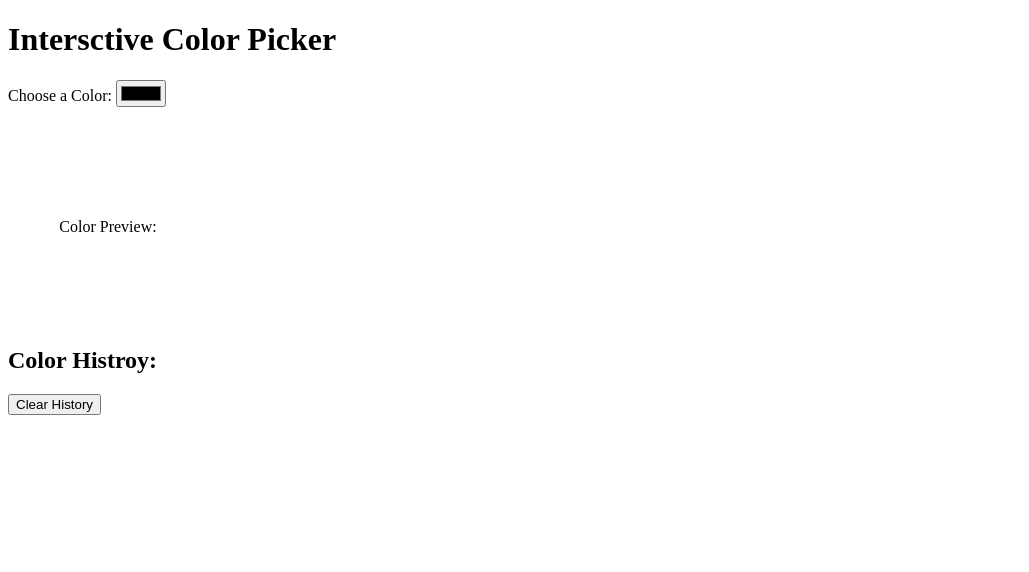
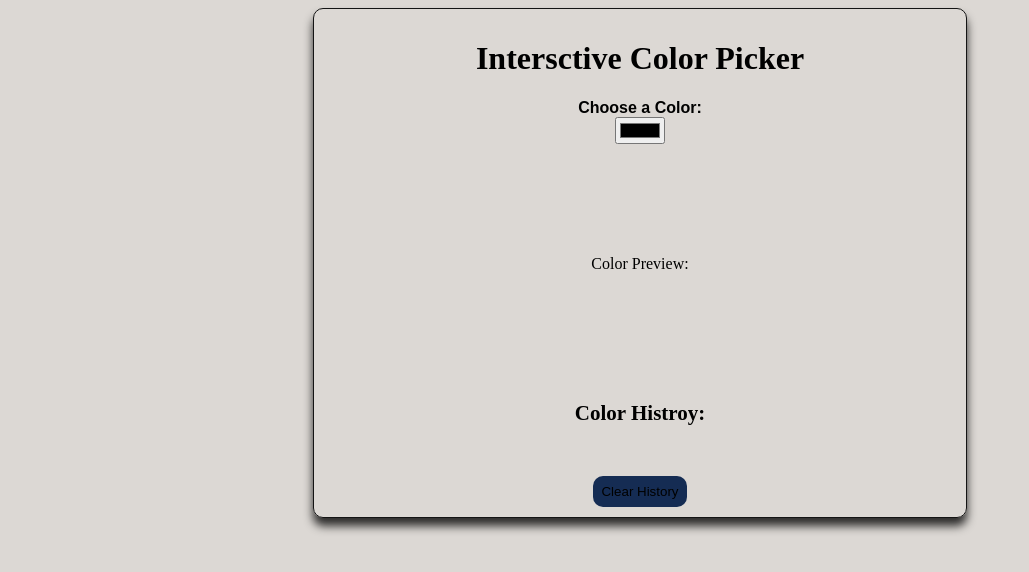
Before and after one commit to MireCORE/JaveScript-Exercises, a plain HTML site: page Exercise 36/index.html in a window 1280 px wide. Shown: the whole page, without its empty margins (0-1029 px from the left). Drawn offline with Linux system fonts and the light colour scheme.

Commit message:
Last Exercise

```diff
--- a/Exercise 36/index.html
+++ b/Exercise 36/index.html
@@ -5,13 +5,38 @@
     <meta name="viewport" content="width=device-width, initial-scale=1.0" />
     <title>Exercise #36</title>
     <style>
+      body {
+        background-color: #dcd8d4;
+        color: black;
+      }
+      .container {
+        width: 50%;
+        height: auto;
+        display: flex;
+        justify-content: center;
+        align-items: center;
+        flex-direction: column;
+        margin-inline: auto;
+        border: 1px solid rgb(20, 20, 20);
+        border-radius: 10px;
+        box-shadow: 0 8px 10px rgba(0, 0, 0, 0.8);
+        padding: 10px;
+      }
+
       #colorPreview {
         width: 200px;
         height: 200px;
         margin: 20px 0;
+        border-radius: 10px;
+        transition:
+          transform 0.3s ease,
+          box-shadow 0.3s ease;
         display: flex;
         justify-content: center;
         align-items: center;
+      }
+      #colorPreview:hover {
+        transform: scale(1.1);
       }
       #colorHistory {
         list-style: none;
@@ -20,9 +45,27 @@
       #colorHistory li {
         margin: 5px 0;
       }
+      label {
+        font-weight: bold;
+        font-family: Arial, Helvetica, sans-serif;
+      }
+      h2 {
+        font-weight: bold;
+        font-size: 21px;
+      }
+      button {
+        border: none;
+        background-color: #152c53;
+        border-radius: 10px;
+        padding: 8px;
+      }
+      button:hover {
+        background-color: #686565;
+      }
     </style>
   </head>
   <body>
+    <div class="container">
       <h1>Intersctive Color Picker</h1>
       <label for="colorPicker">Choose a Color: </label>
       <input type="color" name="color" id="colorPicker" />
@@ -33,6 +76,7 @@
       <ul id="colorHistory"></ul>
 
       <button id="clearHistoryButton">Clear History</button>
+    </div>
     <script src="./main.js"></script>
   </body>
 </html>
```
Lines whose indentation alone changed are shown as unchanged.
